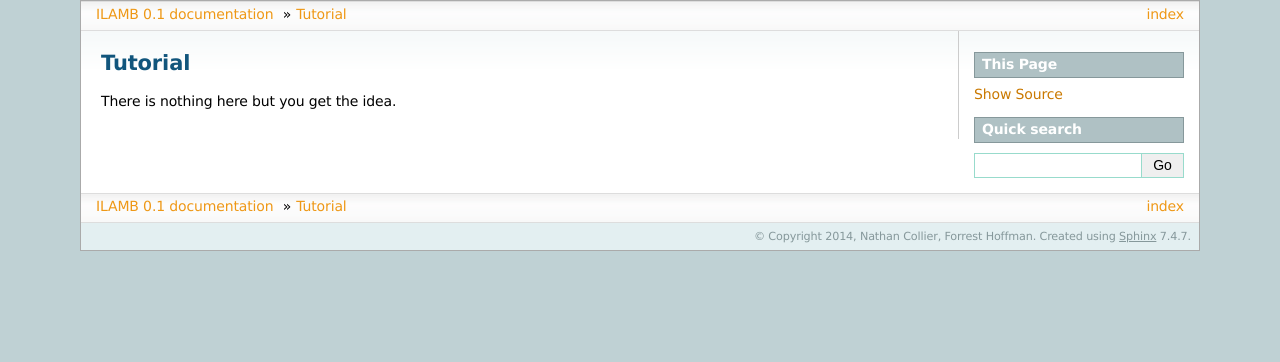
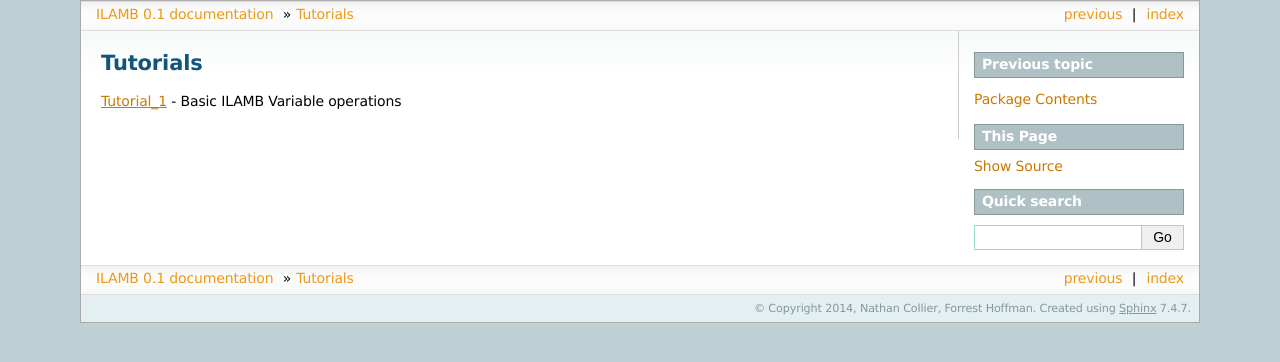
Before and after one commit to rubisco-sfa/ILAMB, a Sphinx documentation site: the page built from doc/TUTORIAL.rst, in a window 1280 px wide. Shown: the top 362 px of the page. Built offline with Sphinx 7.4.7, drawn with Linux system fonts in a browser that asks for light colours; pages that are not in the unit, such as notebooks, are missing from menus.

Commit message:
modifications to docs

```diff
--- a/doc/TUTORIAL.rst
+++ b/doc/TUTORIAL.rst
@@ -1,4 +1,6 @@
-Tutorial
-========
+Tutorials
+=========
 
-There is nothing here but you get the idea.
+Tutorial_1_ - Basic ILAMB Variable operations
+
+.. _Tutorial_1: ../../tmp/Tutorial1.html
```
Also changed, not shown: doc/index.rst (+6 -2 lines).
